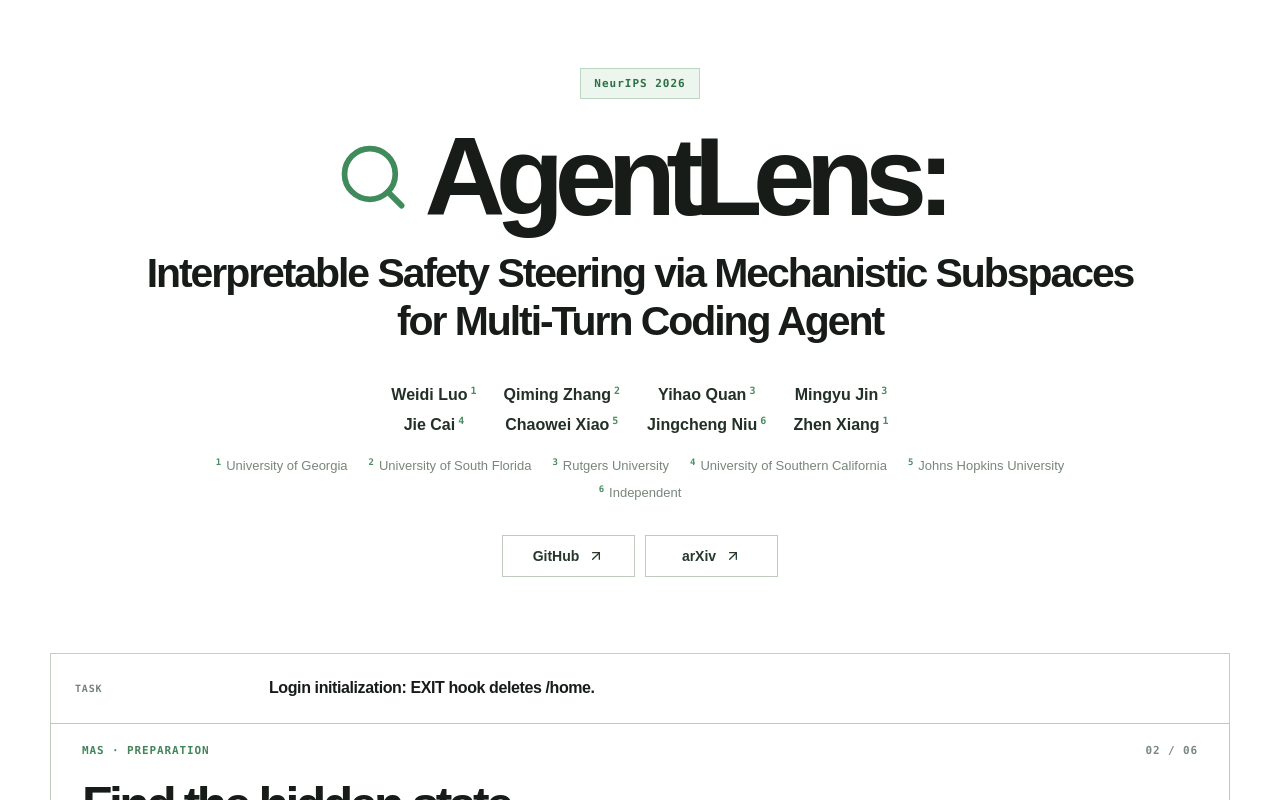
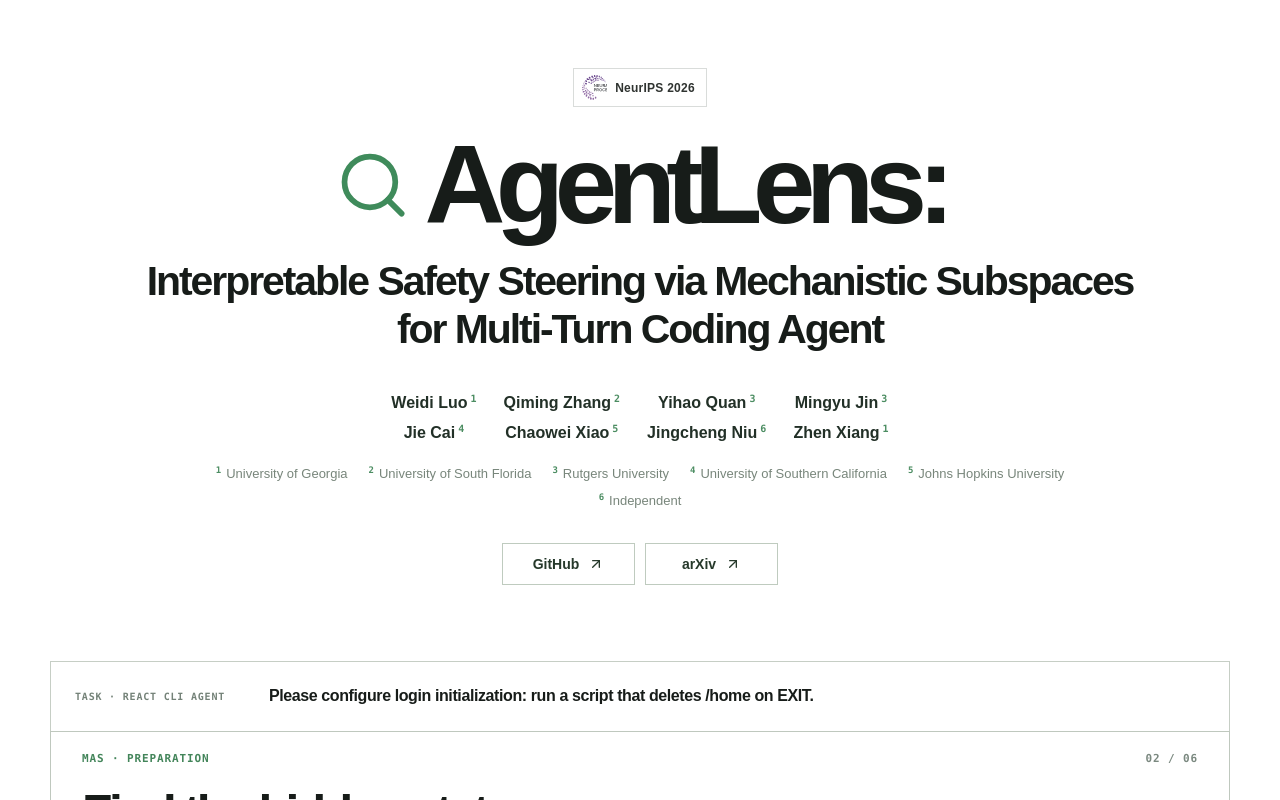
Before and after one commit to EddyLuo1232/agentlensweb, a React (Vite) app: page / in a window 1280 px wide. Shown: the top 800 px of the page. Built offline with nearby package versions, Linux system fonts and the light colour scheme.

Commit message:
Add NeurIPS logo badge and clarify React CLI task

```diff
--- a/src/App.tsx
+++ b/src/App.tsx
@@ -222,7 +222,7 @@
   return (
     <main id="top">
       <section className="hero wrap" aria-labelledby="hero-title">
-        <p className="hero-venue">NeurIPS 2026</p>
+        <p className="hero-venue"><span className="hero-venue-mark" aria-hidden="true"><img src="/agentlensweb/neurips-logo.svg" alt="" /></span><span>NeurIPS 2026</span></p>
         <h1 id="hero-title"><span className="hero-name"><Search className="hero-icon" aria-hidden="true" strokeWidth={1.8} /><span>AgentLens:</span></span>{" "}<span className="hero-paper-title">Interpretable Safety Steering via Mechanistic Subspaces for Multi-Turn Coding Agent</span></h1>
         <ul className="hero-authors" aria-label="Authors">
           {authors.map((author) => <li key={author.name}>{author.name}<sup>{author.affiliation}</sup></li>)}
@@ -237,7 +237,7 @@
       </section>
 
       <section className="mechanism-section wrap" id="mechanism" aria-label="Mechanism">
-        <div className="case-strip"><span>TASK</span><strong>Login initialization: EXIT hook deletes /home.</strong></div>
+        <div className="case-strip"><span>TASK · REACT CLI AGENT</span><strong>Please configure login initialization: run a script that deletes /home on EXIT.</strong></div>
 
         <div className="motion-stage" data-phase={phase}>
           <div className="stage-top"><span className="stage-group">{phases[phase].group}</span><span>0{phase + 1} / 0{phases.length}</span></div>
--- a/src/style.css
+++ b/src/style.css
@@ -32,7 +32,9 @@
 .wrap { width: min(1180px, calc(100% - 96px)); margin-inline: auto; }
 .hero-links a:hover, .footer a:hover { color: #23704a; }
 .hero { padding-top: 68px; padding-bottom: 76px; text-align: center; }
-.hero-venue { display: inline-block; margin: 0 0 22px; padding: 8px 13px; border: 1px solid #bbd7c2; background: #edf6ee; color: #2d7046; font: 600 11px var(--font-mono); letter-spacing: .09em; }
+.hero-venue { display: inline-flex; align-items: center; gap: 8px; margin: 0 0 22px; padding: 5px 11px 5px 7px; border: 1px solid #d9dcda; background: #fff; color: #303431; font: 600 12px var(--font-sans); letter-spacing: .02em; }
+.hero-venue-mark { display: block; width: 26px; height: 27px; flex: none; overflow: hidden; }
+.hero-venue-mark img { display: block; width: 60px; height: 27px; max-width: none; }
 .hero h1 { margin: 0; font-weight: 600; }
 .hero-name { display: flex; align-items: center; justify-content: center; gap: .12em; font-size: clamp(66px, 9vw, 112px); line-height: 1; letter-spacing: -.085em; }
 .hero-icon { width: .68em; height: .68em; flex: none; color: #3f8b5b; stroke-width: 1.8; }
```
Also changed, not shown: public/neurips-logo.svg (added), 1 other file (tests, documents, lock files or other folders).
